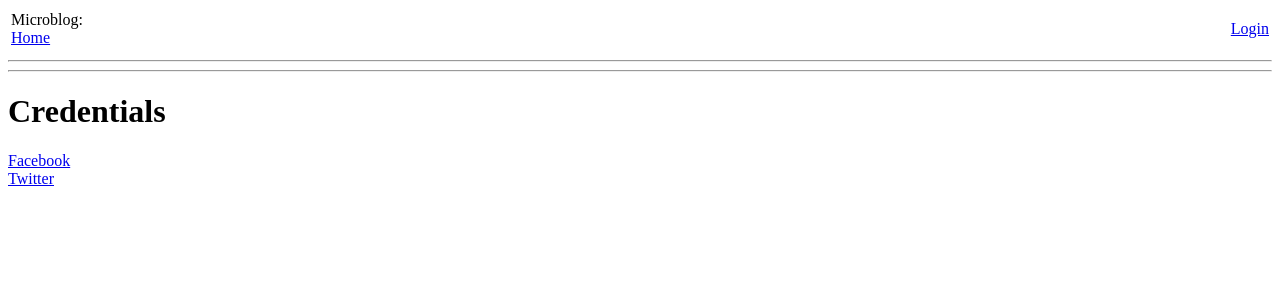
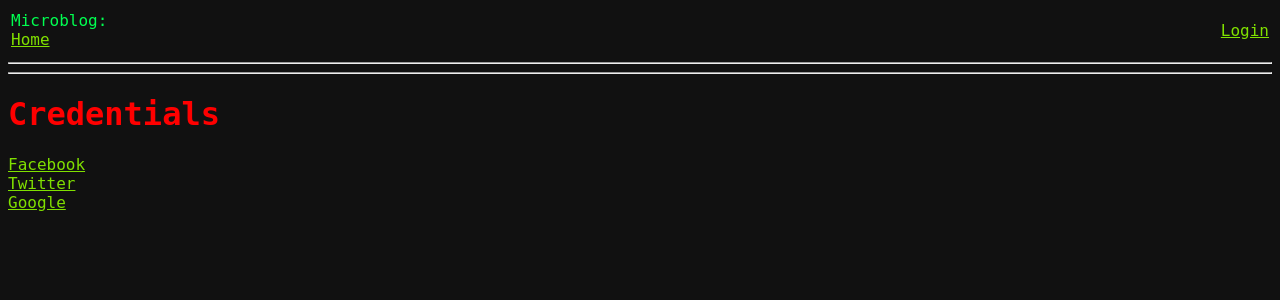
Before and after one commit to bartlett705/microblog, a Flask app: page /login in a window 1280 px wide. Shown: the top 300 px of the page. Run offline with Flask 2, Linux system fonts and the light colour scheme; parts of the project's set-up code (start-up, migrations or seed data) failed here and were passed over.

Commit message:
Added google login functionality

```diff
--- a/app/models.py
+++ b/app/models.py
@@ -20,6 +20,7 @@
 	posts = db.relationship('Post', backref='author', lazy='dynamic') # backref creates an 'author' field in the post entries based on the linked user.id
 	about_me = db.Column(db.String(260))
 	last_seen = db.Column(db.DateTime)
+	pic_url = db.Column(db.String(160))
 	followed = db.relationship('User',
 		secondary=followers,
 		primaryjoin=(followers.c.follower_id == id),
@@ -44,7 +45,10 @@
 		return Post.query.join(followers, (followers.c.followed_id == Post.user_id)).filter(followers.c.follower_id == self.id).order_by(Post.timestamp.desc())
 
 	def avatar(self, size):
-		return 'http://www.gravatar.com/avatar/%s?d=mm&s=%d' % (md5(self.email.encode('utf-8')).hexdigest(), size)
+		if "$google" in self.social_id:
+			return self.pic_url
+		else:
+			return 'http://www.gravatar.com/avatar/%s?d=mm&s=%d' % (md5(self.email.encode('utf-8')).hexdigest(), size)
 
 	@staticmethod # handle nickname collisions by adding an int to make it unique
 	def make_unique_handle(handle):
--- /dev/null
+++ b/app/static/css/style.css
@@ -0,0 +1,23 @@
+.avatar_thumb {
+    border-radius: 30px;
+    border: 1px solid #110022;
+    padding: 0px;
+    width: 60px;
+}
+.avatar_big {
+	border-radius: 10px;
+	border: 2px solid #110022;
+	padding: 0px;
+	width: 200px;
+}
+body {
+	background-color: #111111;
+	color: #00ff50;
+	font-family: 'Fira+Mono:400,700', Monospace;
+}
+h1 {
+	color : red;
+}
+a {
+	color: #80E000;
+}
--- a/app/templates/login.html
+++ b/app/templates/login.html
@@ -5,5 +5,6 @@
   <h1>Credentials</h1>
   <a href="/authorize/facebook">Facebook</a><br>
   <a href="/authorize/twitter">Twitter</a><br>
+  <a href="/authorize/google">Google</a><br>
 
 {% endblock %}
--- a/app/templates/start.html
+++ b/app/templates/start.html
@@ -2,6 +2,8 @@
 <html>
   <head>
     <title>Welcome to Stance Industries</title>
+    <link rel="stylesheet" type="text/css" href="/static/css/style.css">
+    <link href='https://fonts.googleapis.com/css?family=VT323|Fira+Mono:400,700' rel='stylesheet' type='text/css'>
   </head>
   <body>
      <div>
@@ -17,7 +19,7 @@
      </td>
      <td>
           {% if g.user.is_authenticated %}
-          <a href="{{ url_for('user', handle=g.user.handle, page=1) }}"><img src="{{ user.avatar(32) }}"></a>
+          <a href="{{ url_for('user', handle=g.user.handle, page=1) }}"><img src="{{ g.user.avatar(32) }}" class="avatar_thumb"></a>
           <a href="{{ url_for('logout') }}">Logout</a>
         {% else %}
           <a href="{{ url_for('login') }}">Login</a>
--- a/app/templates/user.html
+++ b/app/templates/user.html
@@ -4,7 +4,7 @@
 {% block content %}
   <table>
       <tr valign="top">
-          <td><img src="{{ user.avatar(128) }}"></td>
+          <td><img src="{{ user.avatar(128) }}" class="avatar_big"></td>
           <td><font size=5>The ramblings of <strong>{{ user.handle }}</strong></font>
           {% if user.last_seen %}<font size=3>, who was last seen on {{ user.last_seen }}, are seen by {{ user.followers.count() }} hapless souls and/or bots.</font>{% endif %}
           {% if user.about_me %}<p>{{ user.about_me }}</p>{% endif %}<br>
--- a/app/views.py
+++ b/app/views.py
@@ -1,6 +1,7 @@
 # define views
 from datetime import datetime
 from random import choice
+from json import loads
 from flask import render_template, flash, redirect, url_for, request, session, g
 from forms import EditForm, PostForm, SearchForm
 from app import app, db, lm
@@ -31,6 +32,17 @@
     consumer_secret=app.config['OAUTH_CREDENTIALS']['twitter']['secret']
 )
 
+gg_oauth = oauth.remote_app('google',
+                          base_url='https://www.google.com/accounts/',
+                          authorize_url='https://accounts.google.com/o/oauth2/auth',
+                          request_token_url=None,
+                          request_token_params={'scope': 'https://www.googleapis.com/auth/userinfo.email'},
+                          access_token_url='https://accounts.google.com/o/oauth2/token',
+                          access_token_method='POST',
+ #                         access_token_params={'grant_type': 'authorization_code'},
+                          consumer_key=app.config['OAUTH_CREDENTIALS']['google']['id'],
+                          consumer_secret=app.config['OAUTH_CREDENTIALS']['google']['secret'])
+
 @fb_oauth.tokengetter
 def get_facebook_token():
     return session.get('facebook_token')
@@ -38,6 +50,10 @@
 @tw_oauth.tokengetter
 def get_twitter_token(token=None):
     return session.get('twitter_token')
+
+@gg_oauth.tokengetter
+def get_access_token():
+    return session.get('google_token')
 
 @app.route('/', methods=['GET', 'POST'])
 @app.route('/index', methods=['GET', 'POST'])
@@ -80,7 +96,7 @@
 @app.route('/login')
 def login():
     if current_user.is_authenticated:
-        flash('You\'re already logged in, silly!')
+        flash('You\'re already logged in.')
         return redirect(url_for('index'))
     else:
         return render_template('login.html',
@@ -90,7 +106,7 @@
 def oauth_authorize_fb():
     if not current_user.is_anonymous:
         return redirect(url_for('index'))
-    return fb_oauth.authorize(callback='http://kanawi-dev.heroku.com:5000/callback/facebook')
+    return fb_oauth.authorize(callback='http://kanawi-dev.heroku.com:5000/callback/facebook', next=request.args.get('next') or request.referrer or None)
 
 @app.route('/callback/facebook')
 @fb_oauth.authorized_handler
@@ -139,14 +155,51 @@
     validate_user(social_id, handle, email)
     return redirect(request.args.get('next') or url_for('index'))
 
-def validate_user(social_id, handle, email):
+@app.route('/authorize/google')
+def oauth_authorize_gg():
+    if not current_user.is_anonymous:
+        return redirect(url_for('index'))
+    callback=url_for('oauth_callback_gg', _external=True)
+    return gg_oauth.authorize(callback=callback)
+
+@app.route('/callback/google')
+@gg_oauth.authorized_handler
+def oauth_callback_gg(resp):
+    next_url = request.args.get('next') or url_for('index')
+    if resp is None:
+        flash('Looks like you said no.')
+        return redirect(next_url)
+    access_token = resp['access_token']
+    session['google_token'] = access_token, ''
+    from urllib2 import Request, urlopen, URLError
+
+    headers = {'Authorization': 'OAuth '+access_token}
+    req = Request('https://www.googleapis.com/oauth2/v1/userinfo',
+                  None, headers)
+    try:
+        res = urlopen(req)
+    except URLError, e:
+        if e.code == 401:
+            # Unauthorized - bad token
+            session.pop('access_token', None)
+            return redirect(url_for('login'))
+    data = loads(res.read())
+    handle = data['name']
+    social_id = '$google:' + data['id']
+    email = data['email']
+    pic_url = data['picture']
+    validate_user(social_id, handle, email, pic_url)
+    return redirect(request.args.get('next') or url_for('index'))
+
+
+def validate_user(social_id, handle, email, pic_url=''):
     if social_id is None:
         flash(choice(app.config['MSG']['error']))
         return redirect(request.args.get('next') or url_for('index'))
     user = User.query.filter_by(social_id=social_id).first()
     flash(choice(app.config['MSG']['hello']) % handle)
     if not user:
-        user = User(social_id=social_id, handle=handle, email=email)
+        user = User(social_id=social_id, handle=handle, email=email, pic_url=pic_url)
         db.session.add(user)
         db.session.commit()
         for ninny in (User.query.all()): #New users start out following everyone, and get auto-followed by existing users.
--- a/config.py
+++ b/config.py
@@ -17,6 +17,10 @@
     'twitter': {
         'id': 'DjM3gJz0mfQ8HlywtRF8ZMmuD',
         'secret': '7IU007EloPTkfH0Lp6KPCV9BBNF1ckJePLiUsAdYTk2FJmzoQi'
+    },
+    'google' : {
+    	'id' : "1068895437155-9qti0j2ft7kvhp5k5mrpvo69mlsk6mcm.apps.googleusercontent.com",
+    	'secret' : "egKHqytF1dPVKlvVlL5jGoW5"
     }
 }
 
```
Also changed, not shown: db_repository/versions/006_migration.py (added, +31 -0 lines), app.db, 3 other files.
